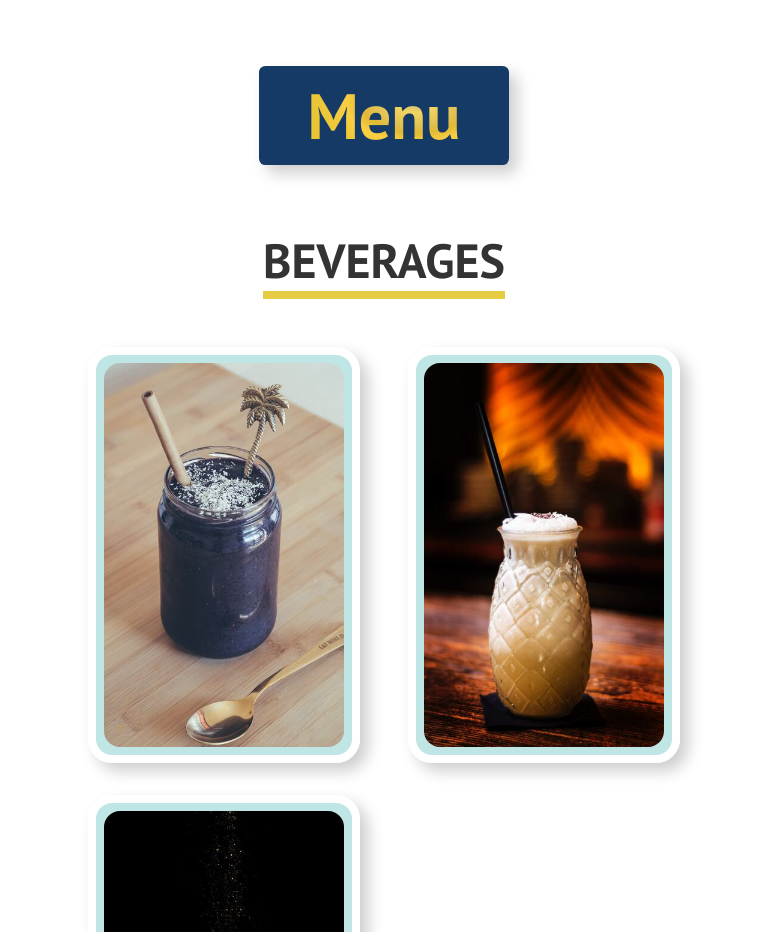
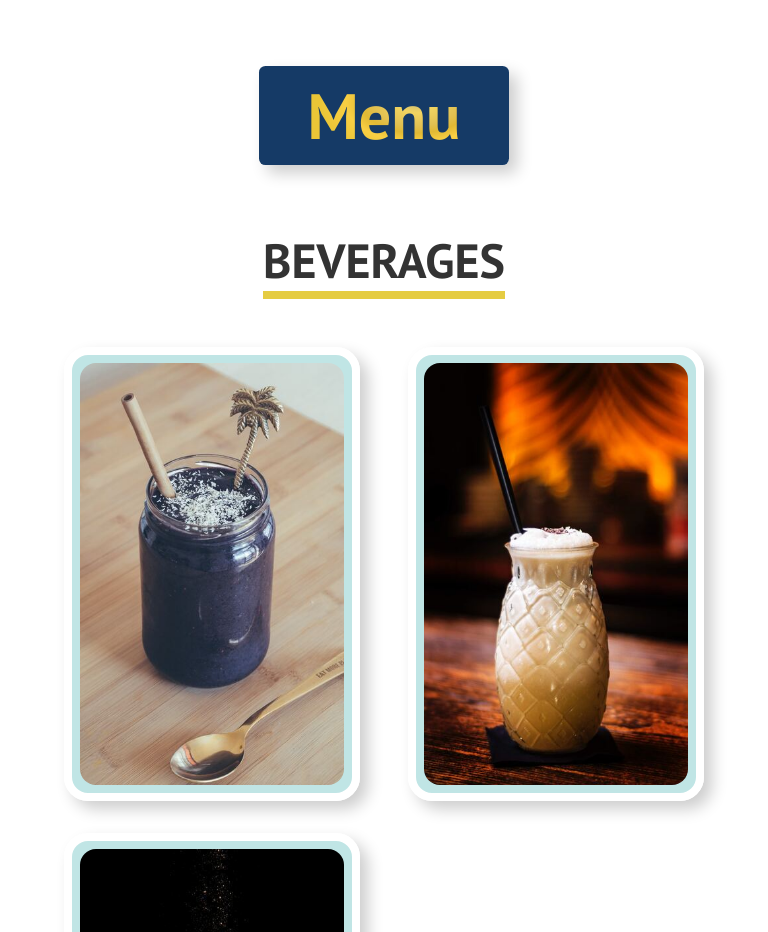
Before and after one commit to mik-dmi/Restaurant_Page_Project, a plain HTML site: page index.html in a window 768 px wide. Shown: the part 830-1762 px from the top of the page. Drawn offline with nearby package versions, Linux system fonts and the light colour scheme.

Commit message:
Styling bug fixed

```diff
--- a/styles.css
+++ b/styles.css
@@ -468,7 +468,7 @@ html,body{
 }*/
 /*-------------------------------------- Menu cards -----------------------------------------------*/
 .containersMenuPage{
-    max-width: 17rem;
+    max-width: 20rem;
     border-radius: 1.5rem;
     overflow: hidden;
     border: 0.5rem solid white;
@@ -496,7 +496,7 @@ html,body{
     top:-100%;
     position:absolute;
     background-color: #284d5739;
-    backdrop-filter:blur(0.5rem);
+    backdrop-filter:blur(0.2rem);
     border-radius: 1rem;
     color: #ffffff;
     padding:2rem 1rem;
@@ -511,17 +511,17 @@ html,body{
     border-color:  rgba(205, 155, 30, 0.826);
 }
 .title_card{
-    font-size: 3rem;
+    font-size: 2rem;
     font-weight: 700;
     margin: 1rem 1rem 1rem 1rem;
     letter-spacing: 0.1rem;
     color: white;
 }
 .description_menu_card{
-    font-size: 1.5rem;
-    line-height: 2rem;
+    font-size: 1.3rem;
+    line-height: 1.5rem;
     height: 18rem;
-    margin: 0.4rem 0rem 0rem 1.5rem;
+    margin: 0.4rem 0rem 1rem 1.5rem;
     font-weight: 300;
     word-wrap: break-word;
 }
@@ -529,7 +529,7 @@ html,body{
     display: flex;
     align-items: center;
     justify-content: center;
-    font-size: 3rem;
+    font-size: 2rem;
     font-weight: 500;
     margin-bottom: 2rem;
 }
@@ -537,8 +537,8 @@ html,body{
 .order_button{
     padding: 0.5rem 1rem ;
     height: fit-content;
-    margin-left:2rem ;
-    font-size: 2rem;
+    margin-left:1rem ;
+    font-size: 1.2rem;
     border: none;
     border-radius: 0.3rem;
     color: white;
@@ -628,7 +628,7 @@ html,body{
     right:-100%;
     position:absolute;
     background-color: #284d5734;
-    backdrop-filter:blur(0.6rem);
+    backdrop-filter:blur(0.5rem);
     border-radius: 0.3rem;
     color: #ffffff;
     justify-content: center;
@@ -1112,16 +1112,9 @@ body{
     .socialMediaIcons{
         height: 3rem;
     }
-    .title_card, .price_in_card{
-        font-size: 2rem;
-        margin-right: 0;
-    }
-    .description_menu_card{
-        font-size: 0.8rem;
-    }
-    .order_button{
-        font-size: 1rem;
-    }
+
+
+
     .containerReservationForms label{
         max-width: 15rem;
         font-size: 0.8rem;
@@ -1168,17 +1161,9 @@ body{
     .carouselImageContainer2, .carouselTextAndTitleContainer2,.slide{
         width: 100%;
     }
-    .title_card, .price_in_card{
-        font-size: 1.8rem;
-        margin-right: 0;
-    }
-    .description_menu_card{
-        font-size: 1rem;
-        margin-bottom: 0.5rem;
-    }
-    .order_button{
-        font-size: 1rem;
-    }
+
+
+
     .aboutUsRightContainer{
         border: 0;
     }
```
